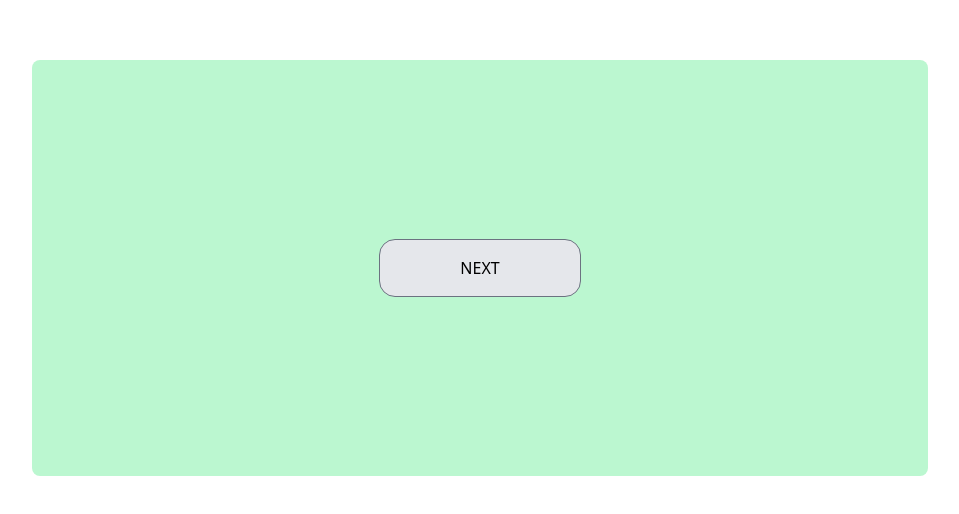
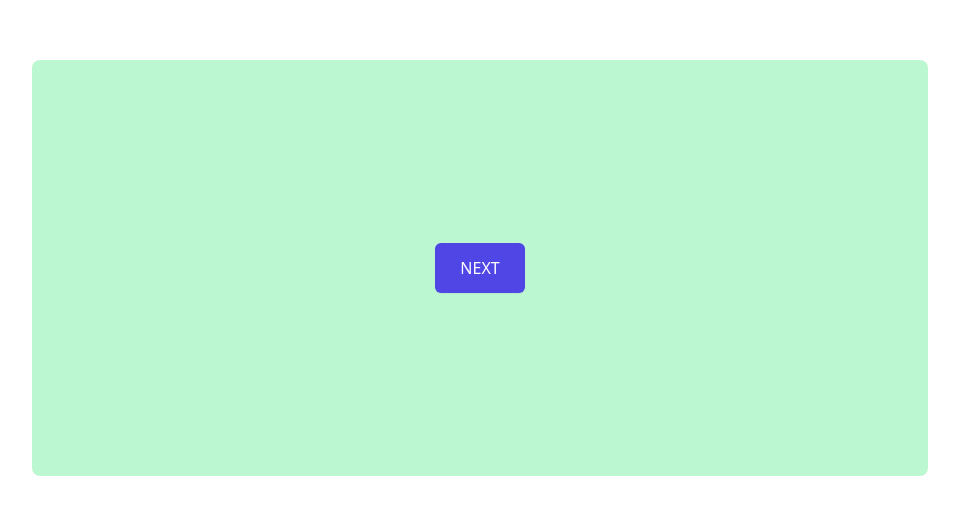
Before and after one commit to timbergus/headless-wizard, a React (Vite) app: page / in a window 1280 px wide. Shown: the part 132-646 px from the top of the page, without its empty margins (160-1119 px from the left). Built offline with nearby package versions, Linux system fonts and the light colour scheme.

Commit message:
Separate mechanics from styles.

```diff
--- a/src/App.tsx
+++ b/src/App.tsx
@@ -1,7 +1,8 @@
 import { useState } from 'react'
 import classNames from 'classnames'
+import { Panel } from './components/Panel'
+import { Button } from './components/Button'
 import { Card } from './components/Card'
-import { Button } from './components/Button'
 
 export const App = () => {
   const [step, setStep] = useState(0)
@@ -12,37 +13,50 @@ export const App = () => {
         <div className="absolute w-full h-full flex items-center justify-center">
           <Button onClick={() => setStep(0)}>RESET</Button>
         </div>
-        <Card
-          className={classNames('bg-indigo-200', {
-            'scale-50': step < 3,
-            '-translate-x-full -translate-y-16 -rotate-6': step >= 4,
+        <Panel
+          step={step}
+          index={3}
+          className={classNames({
+            '-translate-y-16 -rotate-6': step >= 4,
           })}
         >
+          <Card className="bg-indigo-200">
             <Button onClick={() => setStep(4)}>NEXT</Button>
           </Card>
-        <Card
-          className={classNames('bg-cyan-200', {
-            'scale-50': step < 2,
-            '-translate-x-full -translate-y-5 -rotate-2': step >= 3,
+        </Panel>
+        <Panel
+          step={step}
+          index={2}
+          className={classNames({
+            '-translate-y-5 -rotate-2': step >= 3,
           })}
         >
+          <Card className="bg-cyan-200">
             <Button onClick={() => setStep(3)}>NEXT</Button>
           </Card>
-        <Card
-          className={classNames('bg-orange-200', {
-            'scale-50': step < 1,
-            '-translate-x-full translate-y-5 rotate-2': step >= 2,
+        </Panel>
+        <Panel
+          step={step}
+          index={1}
+          className={classNames({
+            'translate-y-5 rotate-2': step >= 2,
           })}
         >
+          <Card className="bg-orange-200">
             <Button onClick={() => setStep(2)}>NEXT</Button>
           </Card>
-        <Card
-          className={classNames('bg-green-200', {
-            '-translate-x-full translate-y-16 rotate-6': step >= 1,
+        </Panel>
+        <Panel
+          step={step}
+          index={0}
+          className={classNames('', {
+            'translate-y-16 rotate-6': step >= 1,
           })}
         >
+          <Card className="bg-green-200">
             <Button onClick={() => setStep(1)}>NEXT</Button>
           </Card>
+        </Panel>
       </div>
     </div>
   )
--- a/src/components/Button.tsx
+++ b/src/components/Button.tsx
@@ -2,7 +2,7 @@ import { HTMLProps } from 'react'
 
 export const Button = ({ onClick, children }: HTMLProps<HTMLButtonElement>) => (
   <button
-    className="px-20 py-4 border border-gray-500 bg-gray-200 rounded-2xl"
+    className="inline-flex items-center rounded-md border border-transparent bg-indigo-600 px-6 py-3 text-base font-medium text-white shadow-sm hover:bg-indigo-700 focus:outline-none focus:ring-2 focus:ring-indigo-500 focus:ring-offset-2"
     onClick={onClick}
   >
     {children}
--- a/src/components/Card.tsx
+++ b/src/components/Card.tsx
@@ -1,18 +1,20 @@
 import classNames from 'classnames'
-import React, { ReactNode } from 'react'
+import { ReactNode } from 'react'
 
-type CardProps = {
-  className: string
+type CardType = {
+  className?: string
   children: ReactNode
 }
 
-export const Card = ({ className, children }: CardProps) => (
+export const Card = ({ className, children }: CardType) => {
+  return (
     <div
       className={classNames(
-      'absolute w-full h-full rounded-lg flex items-center justify-center transition-all duration-500',
+        'w-full h-full rounded-lg flex items-center justify-center',
         className
       )}
     >
       {children}
     </div>
   )
+}
--- /dev/null
+++ b/src/components/Panel.tsx
@@ -0,0 +1,24 @@
+import classNames from 'classnames'
+import React, { ReactNode } from 'react'
+
+type CardProps = {
+  step: number
+  index: number
+  className: string
+  children: ReactNode
+}
+
+export const Panel = ({ step, index, className, children }: CardProps) => (
+  <div
+    className={classNames(
+      'absolute w-full h-full transition-all duration-500',
+      {
+        'scale-50': step < index,
+        '-translate-x-full': step > index,
+      },
+      className
+    )}
+  >
+    {children}
+  </div>
+)
```
Lines whose indentation alone changed are shown as unchanged.
